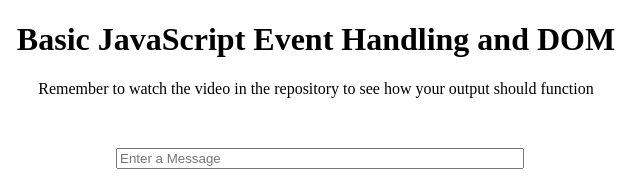
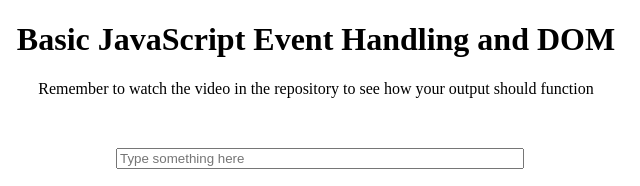
Before and after one commit to moskin-cpu/itmd-lab7, a plain HTML site: page index.html in a window 1280 px wide. Shown: the top 186 px of the page, 324-964 px from the left. Drawn offline with Linux system fonts and the light colour scheme.

Commit message:
Updated placeholder text in index.html to match the image

```diff
--- a/index.html
+++ b/index.html
@@ -10,7 +10,7 @@
   <h1 class="center">Basic JavaScript Event Handling and DOM</h1>
   <p class="center">Remember to watch the video in the repository to see how your output should function</p>
   <div id="container">
-    <input id="entryinput" type="text" name="textentry" placeholder="Enter a Message">
+    <input id="entryinput" type="text" name="textentry" placeholder="Type something here">
     <div id="entrybutton">Alert Me</div>
     <h2 id="textoutput" class="center">Show results here</h2>
   </div>
```
